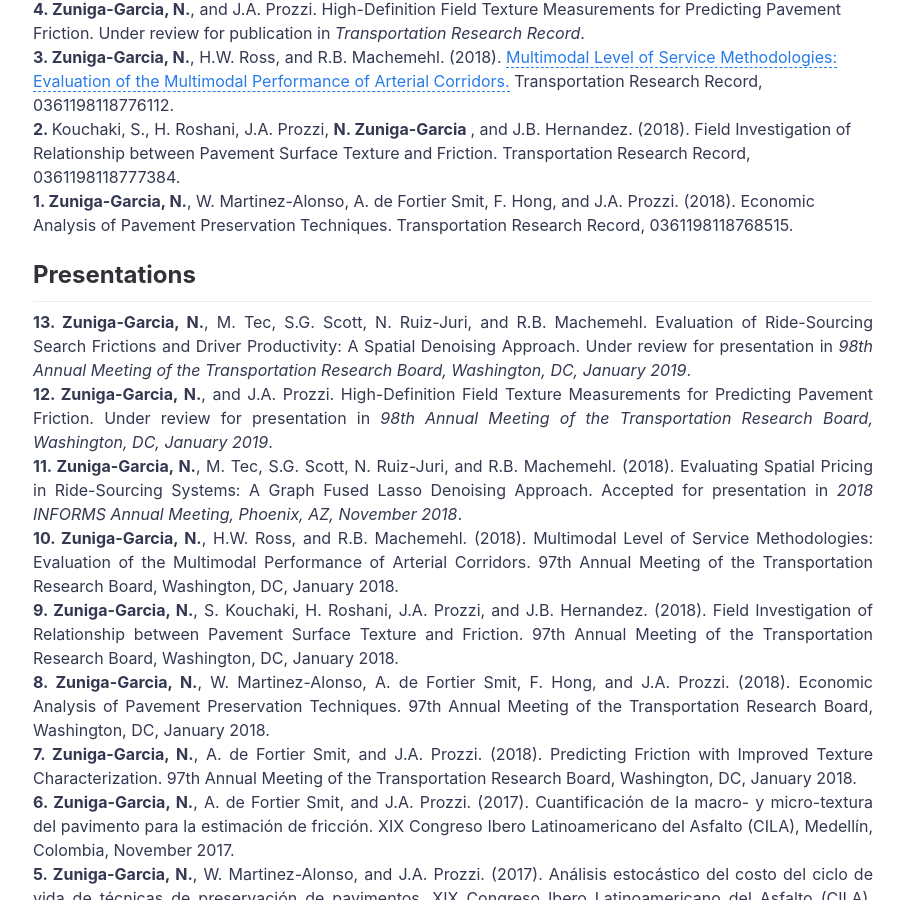
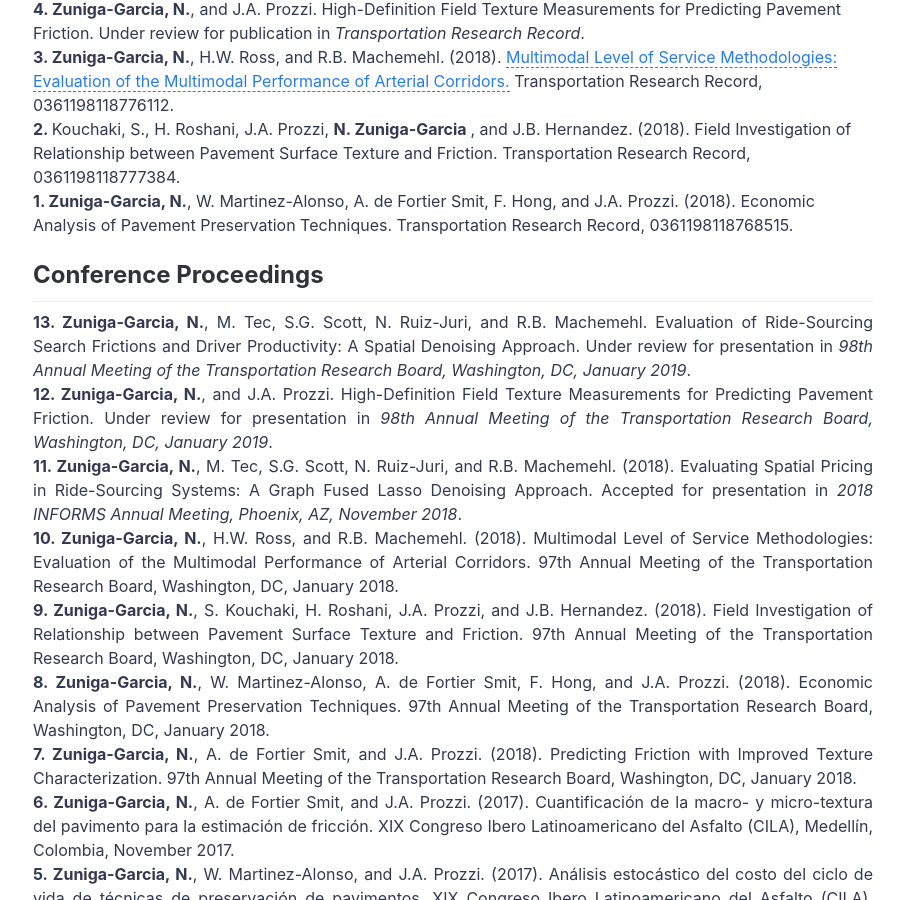
Before and after one commit to nzunigag/nzunigag.github.io, a Jekyll site: the page built from research.md, in a window 1280 px wide and 900 px high, scrolled down 472 px. Shown: the whole window, without its empty margins (187-1091 px from the left). Built offline with Jekyll 4.4.1, drawn with Linux system fonts in a browser that asks for light colours.

Commit message:
Update research.md

```diff
--- a/research.md
+++ b/research.md
@@ -21,7 +21,7 @@ ___
 <b>1. Zuniga-Garcia, N.</b>, W. Martinez-Alonso, A. de Fortier Smit, F. Hong, and J.A. Prozzi. (2018). Economic Analysis of Pavement Preservation Techniques. Transportation Research Record, 0361198118768515.
 
 
-## Presentations
+## Conference Proceedings
 ___
 <p align="justify">
 <b>13. Zuniga-Garcia, N.</b>, M. Tec, S.G. Scott, N. Ruiz-Juri, and R.B. Machemehl. Evaluation of Ride-Sourcing Search Frictions and Driver Productivity: A Spatial Denoising Approach. Under review for presentation in <i>98th Annual Meeting of the Transportation Research Board, Washington, DC, January 2019</i>.
```
